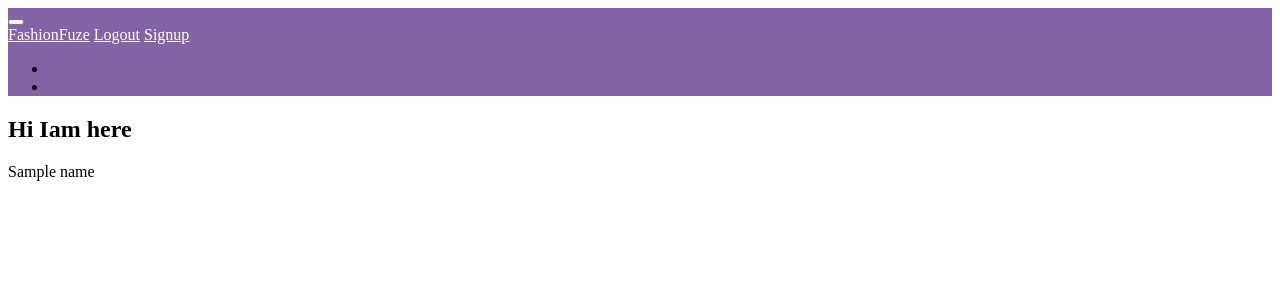
After one commit to mJJacinth/FSD-Project, a Django app: template Fashionfreak/fashionapp/templates/Fashionfreak/fashion.html in a window 1280 px wide. The commit adds this page. Shown: the top 300 px of the page. Run offline with Django 4.2, Linux system fonts and the light colour scheme; the template is opened without the code that fills it: most values are stand-ins (such as "Sample title", 1, 10 or a date in 2020).

Commit message:
fsd day 10

```diff
--- a/Fashionfreak/fashionapp/models.py
+++ b/Fashionfreak/fashionapp/models.py
@@ -13,4 +13,4 @@ class Signup(models.Model):
     number=models.CharField(max_length=30, blank=True)
 
     def __str__(self):
-        return self.password
+        return self.name
--- /dev/null
+++ b/Fashionfreak/fashionapp/templates/Fashionfreak/fashion.html
@@ -0,0 +1,38 @@
+<!DOCTYPE html>
+<html lang="en">
+<head>
+    <meta charset="UTF-8">
+    <meta http-equiv="X-UA-Compatible" content="IE=edge">
+    <meta name="viewport" content="width=device-width, initial-scale=1.0">
+    <title>Document</title>
+</head>
+<body>
+     <nav class=".justify-content-end">
+      <nav class="navbar navbar-light" style="background-color: rgb(131, 99, 165);">
+      <div class="container-fluid">
+        <button class="navbar-toggler" type="button" data-bs-toggle="collapse" data-bs-target="#navbarTogglerDemo03" aria-controls="navbarTogglerDemo03" aria-expanded="false" aria-label="Toggle navigation">
+          <span class="navbar-toggler-icon"></span>
+        </button>
+        <div class="d-flex"><a class="navbar-brand" href="./home.html" style="color:white">FashionFuze</a>
+          <span><a class="nav-link" href ="{% url 'logout'%}"  style="color:white">Logout</a></span>
+          <span><a href="{% url 'signup'%}" style="color:white">Signup</a></span>
+          <!-- <button>
+            <span  onclick="openNav()" style="color:rgb(131, 99, 165)"><ion-icon name="cart"></ion-icon>Cart</a>
+            <div id="total-items-in-cart">0
+          </button></div> -->
+      <div class="collapse navbar-collapse" id="navbarTogglerDemo03">
+        <ul class="navbar-nav me-auto mb-2 mb-lg-0">
+          <li class="nav-item">
+          </li>
+          <li class="nav-item">
+          </li>
+        </ul>
+      </div>
+    </div>
+    </nav>
+
+    <h1>Hi Iam here</h1>
+    <p>{{name}}</p>
+
+</body>
+</html>
--- a/Fashionfreak/fashionapp/urls.py
+++ b/Fashionfreak/fashionapp/urls.py
@@ -6,4 +6,5 @@ urlpatterns=[
     path('signup/',views.signup,name="signup"),
     path('logged/',views.logged,name="logged"),
     path('register/',views.register,name="register"),
+    path('logout/',views.logout,name="logout"),
 ]
```
Also changed, not shown: Fashionfreak/fashionapp/templates/Fashionfreak/login.html (+5 -4 lines), Fashionfreak/fashionapp/templates/Fashionfreak/signup.html (+11 -9 lines), Fashionfreak/fashionapp/views.py (+33 -20 lines), Fashionfreak/db.sqlite3, Fashionfreak/fashionapp/admin.py (line endings or trailing spaces).
